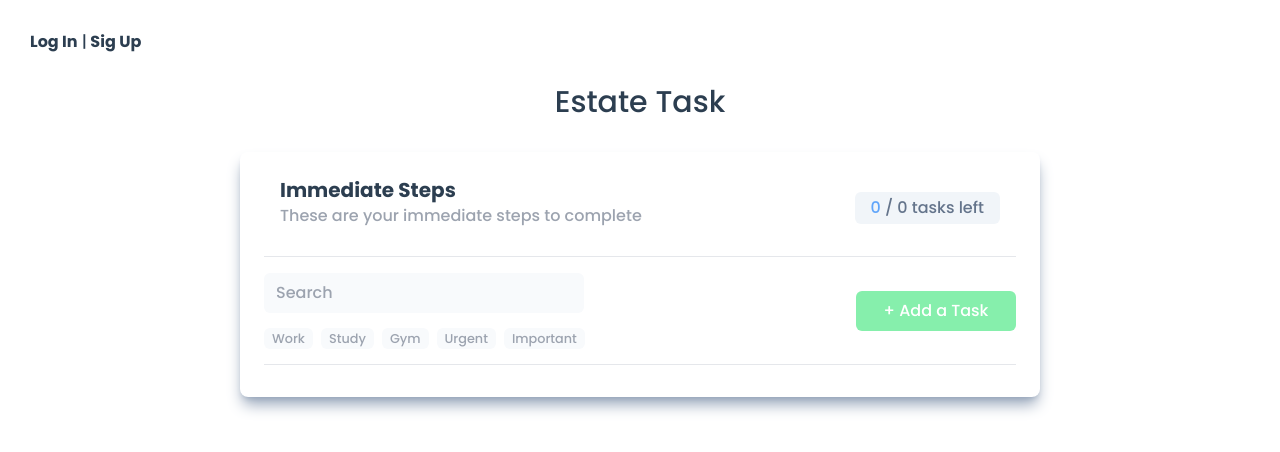
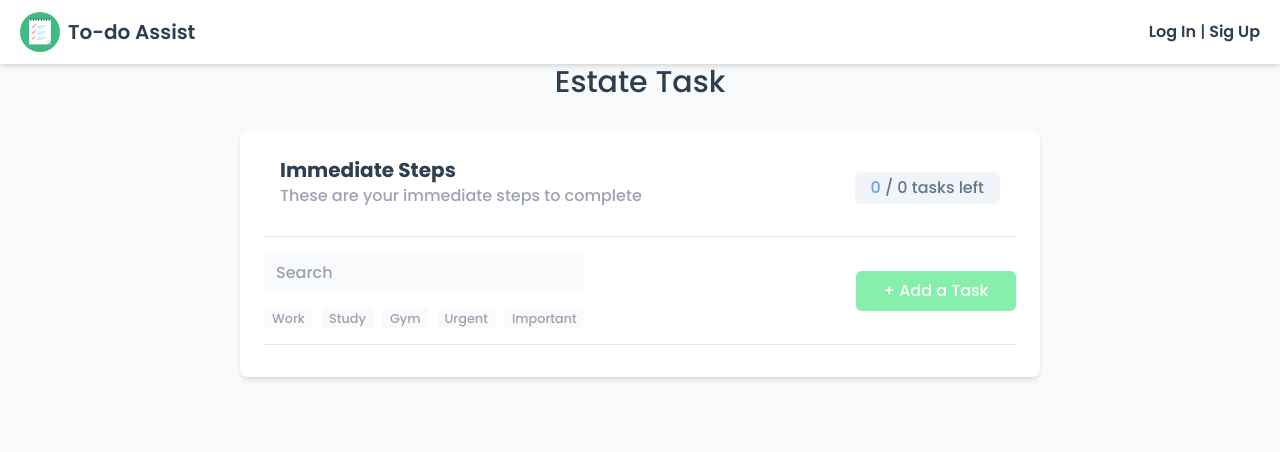
Before and after one commit to luisAriza/todo-vue, a Vue app: page /home in a window 1280 px wide. Shown: the top 452 px of the page. Built offline with nearby package versions, Linux system fonts and the light colour scheme.

Commit message:
Estilos del Navbar

```diff
--- a/src/components/AddTask.vue
+++ b/src/components/AddTask.vue
@@ -73,18 +73,19 @@ export default {
 </script>
 
 <style scoped>
+
 form {
-	@apply gap-4 w-full justify-items-center p-4 bg-slate-100
+	@apply gap-4 w-full justify-items-center p-4 border-b
 }
 input,
 textarea {
-	@apply w-full max-w-sm outline-none rounded-md px-3 py-2 text-slate-500;
+	@apply w-full max-w-sm outline-none rounded-md px-3 py-2 bg-slate-50 text-slate-500;
 }
 .tags {
 	@apply flex justify-start gap-2;
 }
 .tags label {
-	@apply bg-white text-gray-400 rounded-md py-[2px] px-2 cursor-pointer;
+	@apply bg-slate-50 text-gray-400 rounded-md py-[2px] px-2 cursor-pointer;
 }
 .tags input:checked ~ label{
 	@apply bg-green-300 text-white;
--- a/src/components/Login.vue
+++ b/src/components/Login.vue
@@ -118,7 +118,7 @@ input {
   @apply border px-2 rounded-md outline-none w-full p-1 mb-6
 }
 .submit-btn {
-  @apply bg-green-400 border rounded-md p-2 w-full justify-self-center cursor-pointer text-white font-bold text-lg mb-1
+  @apply bg-green-400 border rounded-md p-2 w-full justify-self-center cursor-pointer text-white font-semibold text-lg mb-1
 }
 .signup {
   @apply text-green-400 font-semibold ml-1
--- a/src/components/Navbar.vue
+++ b/src/components/Navbar.vue
@@ -1,13 +1,20 @@
 <template lang="pug">
 nav
-	.login-btn(v-if="!userLogged")
-		router-link(to="/") Log In
-		span  |
-		router-link(to="/register")  Sig Up
-	.profile(v-else)
-		router-link(to="/home") Home
-		p Welcome {{user}}
-		button(@click="Logout()") Log out
+	.navbar(v-if="!userLogged")
+		figure.left
+			img(src="../assets/logo.svg" width="40" height="40" alt="logo")
+			p To-do Assist
+		.login
+			router-link(to="/") Log In
+			span  |
+			router-link(to="/register")  Sig Up
+	.navbar(v-else)
+		router-link(to="/home").left
+			img(src="../assets/logo.svg" width="40" height="40" alt="logo")
+			p To-do Assist
+		.right
+			p Welcome {{user}}
+			button(@click="Logout()") Log out
 </template>
 
 <script>
@@ -38,33 +45,38 @@ export default {
 
 <style scoped>
 
+
 nav {
-	display: flex;
-	justify-content: space-between;
-	align-items: center;
-	padding: 30px;
+	@apply bg-white shadow-md px-5 py-3
 }
 nav a {
-	font-weight: bold;
+	font-weight: 600;
 	color: #2c3e50;
 }
-nav a.router-link-exact-active {
+.login a.router-link-exact-active {
 	color: #42b983;
 }
 div {
 	display: inline-block;
 }
-.profile {
+.navbar {
 	display: flex;
-	width: 100%;
 	justify-content: space-between;
 	align-items: center;
-	gap: 12px;
 }
-.profile p {
-	@apply font-semibold capitalize text-lg
+.left {
+	@apply flex gap-2 items-center font-semibold text-xl
+}
+.left p {
+	@apply hidden sm:block
+}
+.right {
+	@apply flex items-center gap-5
+}
+.right p {
+	@apply font-semibold capitalize
 }
 button {
-	@apply border-green-400 border text-green-400 px-2 py-1 rounded-lg font-bold
+	@apply border-green-400 border text-green-400 px-2 rounded-md
 }
 </style>
--- a/src/components/Signup.vue
+++ b/src/components/Signup.vue
@@ -119,6 +119,6 @@ input {
   @apply border px-2 rounded-md outline-none w-full p-1 mb-6
 }
 .submit-btn {
-  @apply bg-green-400 border rounded-md p-2 w-full justify-self-center cursor-pointer text-white font-bold text-lg
+  @apply bg-green-400 border rounded-md p-2 w-full justify-self-center cursor-pointer text-white font-semibold text-lg
 }
 </style>
--- a/src/components/TaskList.vue
+++ b/src/components/TaskList.vue
@@ -31,26 +31,35 @@ section.tasks
 					span(
 						@click='taskCompleted(task)',
 						:class="taskClass2(task)")
-					span(class="task-title", @click="edit(task, i)") {{ task.title }}
+					span(class="task-title") {{ task.title }}
 				ul.tasks-list__tags
 					small(v-for='tag in task.tags') {{ tag }}
 					span(
-						@click="showDetails = !showDetails", class="arrow",
+						v-if='!task.edited',
+						@click="edit(task, i)",
+						class="edit",
+						:class="showDetails ? 'block' : 'hidden'")
+					span(
+						v-else,
+						@click="doneEdit(task, i)"
+						class="edit")
+					span(
+						@click="details(task)",
+						class="arrow",
 						:class="showDetails ? 'rotate' : ''")
 					span(@click='remove(i)', class="remove")
 				.tasks-list__details(:class="showDetails ? 'block' : 'hidden'")
-					span(
-						v-show="!task.edited",
-						class="description"
-						@dblclick="edit(task, i)") {{ task.description }}
+					span(class="description") {{ task.description }}
 					input(v-show="task.edited"
 						type="text"
 						v-model="task.title"
+						@blur="noEdit(task, i)"
 						@keyup.esc="noEdit(task, i)"
 						@keyup.enter="doneEdit(task, i)")
 					input(v-show="task.edited"
 						type="textarea"
 						v-model="task.description"
+						@blur="noEdit(task, i)"
 						@keyup.esc="noEdit(task, i)"
 						@keyup.enter="doneEdit(task, i)")
 					small(v-show="task.edited", v-for="(tag, j) in tags", :key="j")
@@ -140,13 +149,17 @@ export default {
 		taskClass2(task) {
 			return [task.completed ? "check" : "uncheck"];
 		},
+		details(task) {
+			task.edited = false;
+			this.showDetails = !this.showDetails;
+		},
 		edit(task, i) {
 			this.cache = {
 				title: this.tasksList[i].title,
 				description: this.tasksList[i].description,
 				tags: this.tasksList[i].tags
 			}
-			task.edited = true;
+			this.showDetails ? task.edited = true : task.edited = false
 		},
 		doneEdit(task, i) {
 			if (!this.tasksList[i].title) {
@@ -162,7 +175,6 @@ export default {
 				tags: this.cache.tags
 			}
 			task.edited = false;
-			localStorage.setItem("tasks", JSON.stringify(this.tasksRecords));
 		},
 		remove(i) {
 			let sizeTaskCreated = this.tasksCreated.length
--- a/src/index.css
+++ b/src/index.css
@@ -1,6 +1,10 @@
 @tailwind base;
 @tailwind components;
 @tailwind utilities;
+
+html {
+  @apply bg-gray-50;
+}
 
 #app {
   font-family: "Poppins", sans-serif;
@@ -9,7 +13,7 @@
 
 /*  Estilos de TaskList.vue */
 .tasks {
-  @apply grid w-full max-w-[50rem] my-8 mx-auto p-6 rounded-lg shadow-lg shadow-slate-400;
+  @apply grid w-full max-w-[50rem] my-8 mx-auto p-6 rounded-lg shadow-md bg-white;
 }
 .info {
   @apply border-b sm:flex sm:justify-between sm:pb-4 px-2 sm:px-4;
@@ -44,7 +48,7 @@
   @apply grid;
 }
 .tasks-list .list li {
-  @apply grid items-center gap-2 w-full py-3 border-b relative sm:flex;
+  @apply grid items-center sm:justify-between sm:pr-36 gap-2 w-full py-3 border-b relative sm:flex;
 }
 .tasks-list__title {
   @apply flex items-center gap-2;
@@ -55,14 +59,17 @@
 .tasks-list__tags small {
   @apply bg-green-300 text-white rounded-md px-2;
 }
+.tasks-list__tags .edit {
+  @apply absolute top-4 right-24 sm:top-3 sm:right-24;
+}
 .tasks-list__tags .arrow {
-  @apply absolute bottom-10 right-3 sm:bottom-0 sm:top-4 sm:right-12;
+  @apply absolute top-5 right-14 sm:top-4 sm:right-12;
 }
 .tasks-list__tags .rotate {
   @apply rotate-90;
 }
 .tasks-list__tags .remove {
-  @apply absolute right-2 top-3 sm:right-0;
+  @apply absolute top-4 right-2 sm:top-3 sm:right-0;
 }
 
 .check {
@@ -93,6 +100,15 @@
   @apply bg-slate-100 text-gray-400;
 }
 
+.edit {
+  width: 24px;
+  height: 24px;
+  background-image: url("assets/edit.svg");
+  background-position: center;
+  background-size: cover;
+  background-repeat: no-repeat;
+  cursor: pointer;
+}
 .arrow {
   width: 16px;
   height: 16px;
--- a/src/views/HomeView.vue
+++ b/src/views/HomeView.vue
@@ -1,6 +1,6 @@
 <template>
   <Navbar />
-  <div class="home w-full">
+  <div class="home w-full px-2">
     <h1 class="text-3xl">Estate Task</h1>
     <TaskList />
   </div>
--- a/src/views/LoginView.vue
+++ b/src/views/LoginView.vue
@@ -22,7 +22,7 @@ export default {
 <style scoped>
 
 .login {
-	@apply  grid gap-10 mx-auto max-w-sm py-8 px-5
+	@apply  grid gap-6 mx-auto max-w-sm pt-16 pb-8 px-5
 }
 .title {
 	@apply text-xl font-bold
--- a/src/views/RegisterView.vue
+++ b/src/views/RegisterView.vue
@@ -19,8 +19,9 @@ export default {
 </script>
 
 <style scoped>
+
 .login {
-	@apply  grid gap-10 mx-auto max-w-sm py-8 px-5
+	@apply  grid gap-6 mx-auto max-w-sm pt-16 pb-8 px-5
 }
 .title {
 	@apply text-xl font-bold
```
Also changed, not shown: src/assets/edit.svg (added).
